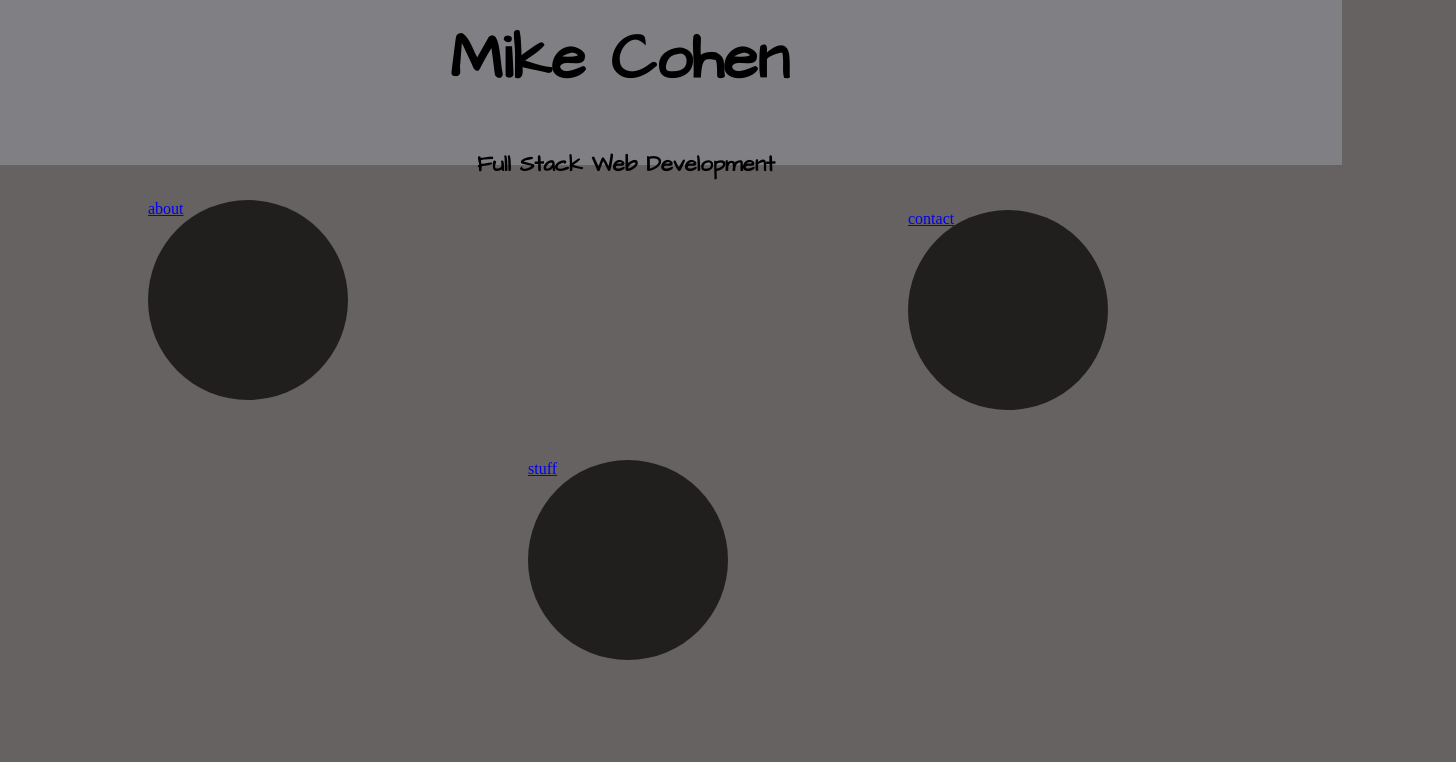
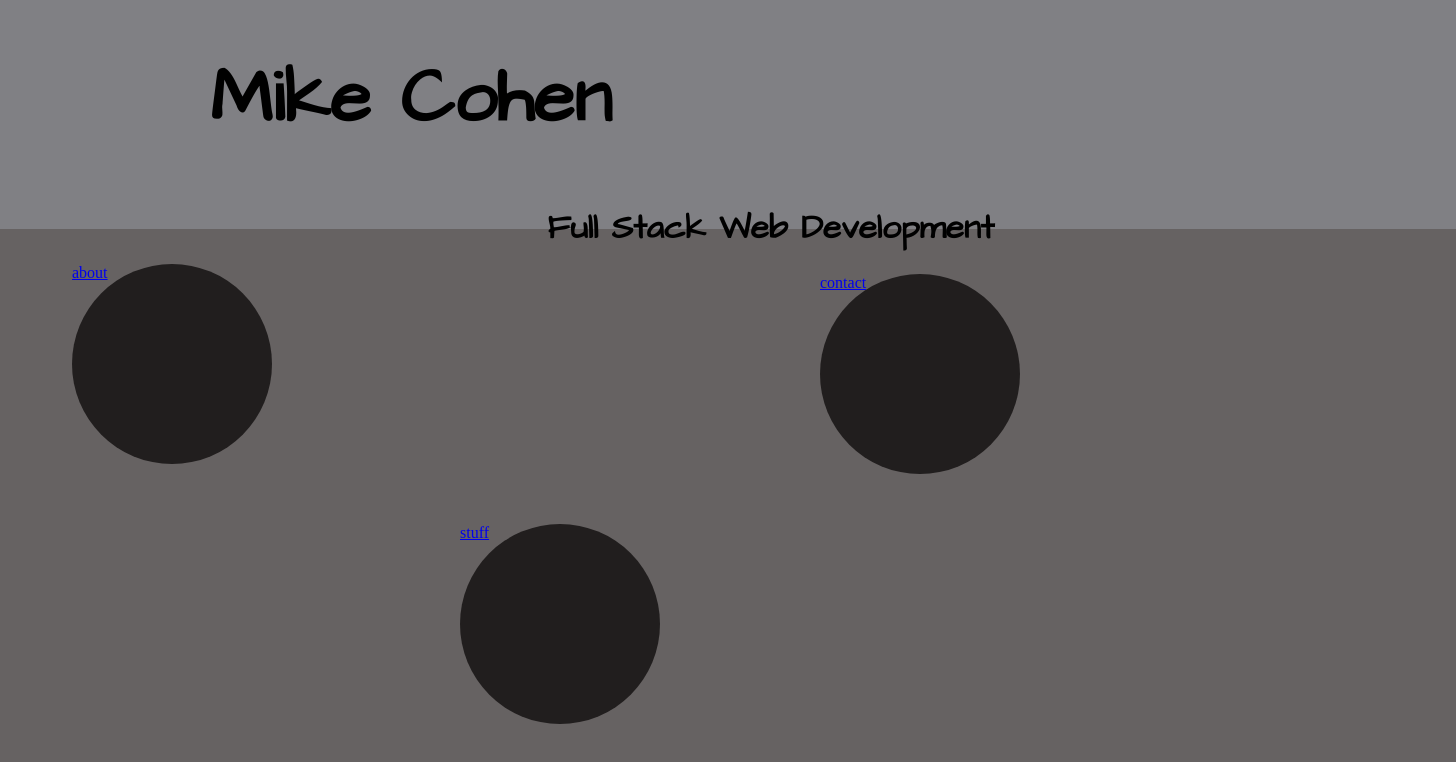
Before and after one commit to mcohen113/mcohen113.github.io, a plain HTML site: page index.html in a window 1280 px wide. Shown: the whole page, 1456 px wide, since content can reach past the window. Drawn offline with Linux system fonts and the light colour scheme.

Commit message:
css slight redesign

```diff
--- a/style.css
+++ b/style.css
@@ -4,7 +4,7 @@ body {
 }
 
 header {
-  width: 107%;
+  width: 116%;
   height: 15%;
   background-color: #808084;
   margin-top: -20px;
@@ -12,17 +12,18 @@ header {
 
 }
 h1 {
-  margin-top: 2%;
-  margin-left: 34%;
+  margin-top: 4%;
+  margin-left: 15%;
   display: inline-block;
   font-family: 'Architects Daughter', cursive;
-  font-size: 397%;
+  font-size: 470%;
+  font-style: bold;
 }
 
 h2 {
-  font-size: 140%;
-  font-weight: 50px;
-  margin-left: 36%;
+  font-size: 210%;
+  /*font-weight: 50px;*/
+  margin-left: 38%;
   line-height: 0px;
   margin-bottom: 2%;
   font-family: 'Architects Daughter', cursive;
@@ -43,14 +44,14 @@ h2 {
 
 #about {
 
-  margin-left: 70%;
+  margin-left: 32%;
   margin-top: 30%;
   background: #211E1E;
 
 }
 
 #stuff {
-margin-left: 260%;
+margin-left: 226%;
 margin-top: 30%;
 position: relative;
 background: #211E1E;
@@ -58,7 +59,7 @@ background: #211E1E;
 
 #contact {
 margin-top: -225%;
-margin-left: 450%;
+margin-left: 406%;
 background: #211E1E;
 }
 
```
Also changed, not shown: pages/about.html (+2 -2 lines), pages/stuff.html (+2 -0 lines).
